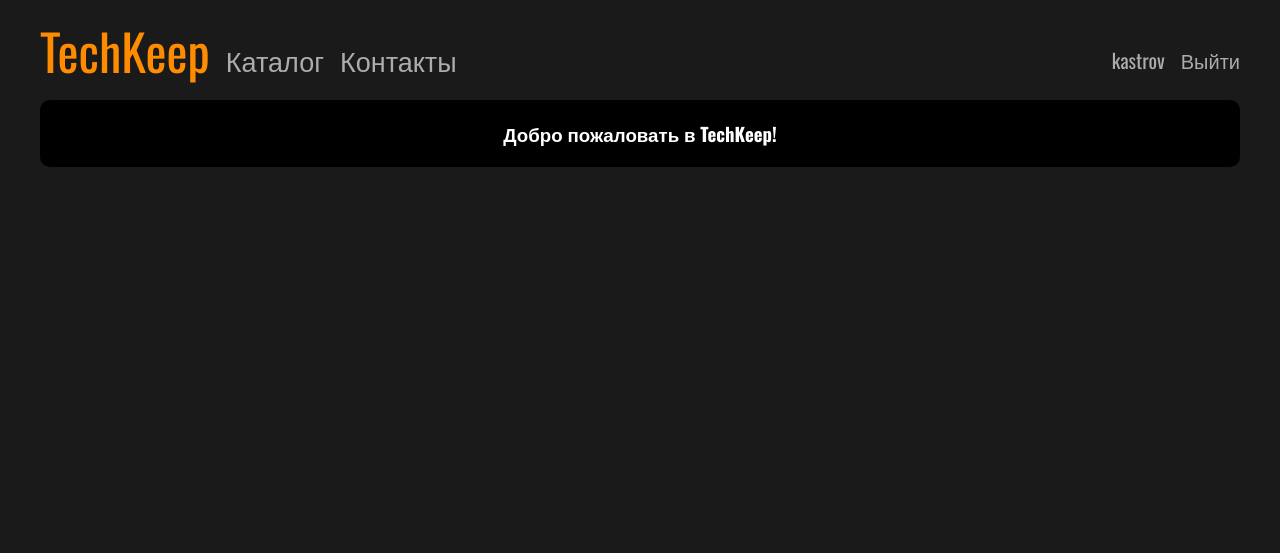
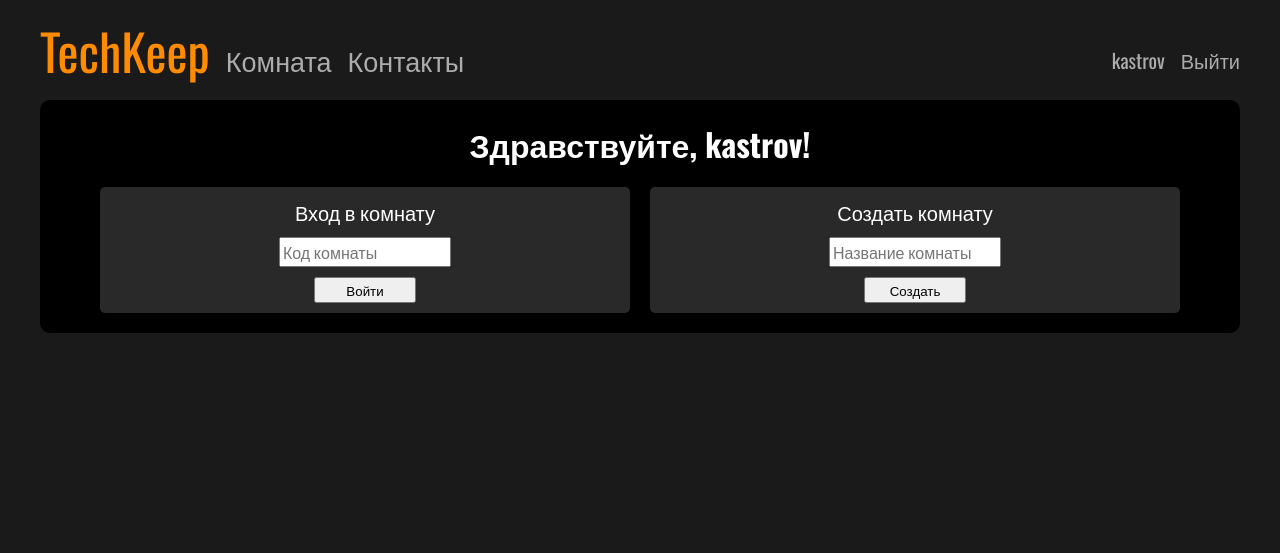
Before and after one commit to Sl1mak/TechKeep, a Django app: page / in a window 1280 px wide. Shown: the top 553 px of the page. Run offline with Django 5.2, Linux system fonts and the light colour scheme; a user stored in the database is signed in.

Commit message:
Rooms_logic

```diff
--- a/TechKeep/TechKeep/admin.py
+++ b/TechKeep/TechKeep/admin.py
@@ -1,4 +1,5 @@
 from django.contrib import admin
-from .models import Product
+from .models import Product, Room
 
 admin.site.register(Product)
+admin.site.register(Room)
--- a/TechKeep/TechKeep/static/styles/style.css
+++ b/TechKeep/TechKeep/static/styles/style.css
@@ -60,13 +60,6 @@
 
 button {
     font-family: "Oswald", sans-serif;
-    transition: transform 0.2s ease;
-    transform-origin: center;
-}
-
-button:hover {
-    cursor: pointer;
-    transform: scale(1.05);
 }
 
 /* Header Sector */
@@ -213,7 +206,34 @@
     display: flex;
     flex-direction: column;
     align-items: center;
-    justify-content: center
+    justify-content: center;
+}
+
+.room_blocks {
+    display: flex;
+    gap: 20px;
+    margin-top: 20px;
+    width: 90%;
+}
+
+.room_div {
+    background-color: #292929;
+    width: 50%;
+    border-radius: 5px;
+    padding: 10px;
+    display: flex;
+    flex-direction: column;
+    font-size: 20px;
+    gap: 10px;
+    align-items: center;
+}
+
+.room_button {
+    width: 20%;
+}
+
+.room_input {
+    font-size:16px;
 }
 
 /* Catalog Sector */
--- a/TechKeep/TechKeep/templates/catalog.html
+++ b/TechKeep/TechKeep/templates/catalog.html
@@ -12,6 +12,7 @@
             {% endfor %}
         </div>
         <div class="catalog_products">
+            {% if products %}
                 {% for product in products %}
                     <div class="catalog_product" data-category="{{ product.type }}">
                         <div class="catalog_image_div">
@@ -32,6 +33,9 @@
                         </div>
                     </div>
                 {% endfor %}
+            {% else %}
+                <p>Нет продуктов</p>
+            {% endif %}
         </div>
         {% if is_admin %}
             <div class="new_product_div">
@@ -39,6 +43,7 @@
                 <button class="new_product_btn" id="newProductModalBtn">Добавить</button>
             </div>
         {% endif %}
+        <h3>Код комнаты: {{ room.code }}</h3>
         <form class="new_product_modal" id="newProductModal" method="POST" enctype="multipart/form-data">
             {% csrf_token %}
             <div class="new_product_modal_content" id="newProductModalContent">
--- a/TechKeep/TechKeep/templates/h_f.html
+++ b/TechKeep/TechKeep/templates/h_f.html
@@ -12,7 +12,11 @@
     <header>
         <div class="header_cont">
             <a href="/" class="logo_text">TechKeep</a>
-            <a href="/catalog" class="header_item">Каталог</a>
+            {% if user.is_authenticated %}
+                <a href="/catalog" class="header_item">Комната</a>
+            {% else %}
+                <a href="/login" class="header_item">Комната</a>
+            {% endif %}
             <div class="header_item contact_h">
                 Контакты
                 <div class="contact_div">
--- a/TechKeep/TechKeep/templates/index.html
+++ b/TechKeep/TechKeep/templates/index.html
@@ -5,10 +5,23 @@
 
 {% block content %}
     <main class="index_main">
-        {% if username %}
+        {% if user.is_authenticated %}
             {% csrf_token %}
-            <h1>Здравствуйте, {{ username }}!</h1>
+            <h1>Здравствуйте, {{ user.username }}!</h1>
         {% endif %}
-        <h3>Добро пожаловать в TechKeep!</h3>
+        <div class="room_blocks">
+            <form method="post" action="{% url 'connect_room' %}" class="room_div">
+                {% csrf_token %}
+                <p>Вход в комнату</p>
+                <input class="room_input" id="con_room_code" type="text" placeholder="Код комнаты" maxlength="6" name="code">
+                <button class="room_button" id="connect_button" type="submit">Войти</button>
+            </form>
+            <form method="post" action="{% url 'create_room' %}" class="room_div">
+                {% csrf_token %}
+                <p>Создать комнату</p>
+                <input class="room_input" id="cre_room_code" type="text" placeholder="Название комнаты" maxlength="32" name="name">
+                <button class="room_button" id="create_button" type="submit">Создать</button>
+            </form>
+        </div>
     </main>
 {% endblock %}
--- a/TechKeep/TechKeep/urls.py
+++ b/TechKeep/TechKeep/urls.py
@@ -24,7 +24,7 @@
     path('admin/', admin.site.urls),
 
     path("", views.index, name='index'),
-    path("catalog", views.catalog, name='catalog'),
+    path("catalog/<int:room_id>", views.catalog, name='catalog'),
     path("login", views.login_page, name='login'),
     path("register_page", views.register_page, name='register_page'),
 
@@ -32,6 +32,8 @@
     path("loginUser", views.loginUser, name='loginUser'),
     path("logoutUser", views.logoutUser, name='logoutUser'),
     path("add_product/", views.add_product, name='add_product'),
+    path("create_room/", views.create_room, name='create_room'),
+    path("connect_room/", views.connect_room, name='connect_room'),
 ]
 
 if settings.DEBUG:
--- /dev/null
+++ b/TechKeep/TechKeep/utils.py
@@ -0,0 +1,5 @@
+import random
+import string
+
+def generate_room_code():
+    return ''.join(random.choices(string.ascii_uppercase + string.digits, k=6))
--- a/TechKeep/TechKeep/views.py
+++ b/TechKeep/TechKeep/views.py
@@ -1,11 +1,12 @@
 from django.http import JsonResponse
-from django.shortcuts import render
+from django.shortcuts import render, redirect, get_object_or_404
 from django.contrib.auth.models import User
 from django.contrib.auth.decorators import login_required
 from django.contrib.auth import authenticate, login, logout
 from django.views.decorators.csrf import csrf_exempt
 from django.views.decorators.http import require_POST
-from .models import Product
+from .models import Product, Room
+from .utils import generate_room_code
 import json
 
 def h_f(request):
@@ -20,23 +21,13 @@
 def register_page(request):
     return render(request, "register.html")
 
-def catalog(request):
-    user = request.user
-    products = Product.objects.none()
-    is_admin = False
-
-    if user.is_authenticated:
-        products = Product.objects.filter(user=user)
-        is_admin = user.is_superuser
-
-    # products = Product.objects.filter(user_id=user_id)
-
-    # categories = Product.CATEGORY_CHOICES
+def catalog(request, room_id):
+    room = get_object_or_404(Room, id=room_id)
+    products = Product.objects.filter(room_id=room_id)
 
     return render(request, "catalog.html", {
-        "categories": Product.CATEGORY_CHOICES,
         "products": products,
-        "is_admin": is_admin
+        "room": room
     })
 
 @csrf_exempt
@@ -74,7 +65,39 @@
     return JsonResponse({"message": "Logout successful"}, status=200)
 
 @require_POST
-def add_product(request):
+@login_required
+def create_room(request):
+    name = request.POST.get('name')
+
+    if not name:
+        return JsonResponse(
+            {'success': False, 'message': 'Название комнаты не может быть пустым'},
+            status=400
+        )
+
+    code = generate_room_code()
+    while Room.objects.filter(code=code).exists():
+        code = generate_room_code()
+
+    room = Room.objects.create(name=name, code=code)
+
+    return redirect('catalog', room_id=room.id)
+
+@require_POST
+@login_required
+def connect_room(request):
+    code = request.POST.get('code')
+
+    room = Room.objects.filter(code=code).first()
+
+    return redirect('catalog', room_id=room.id)
+
+@require_POST
+def add_product(request, room_id):
+    type_ = request.POST.get('type', 'other')
+    allowed_type = dict(Product.CATEGORY_CHOICES)
+    room = Room.Objects.get(id=room_id)
+
     if not request.user.is_authenticated:
         return JsonResponse(
             {'success': False, 'message': 'Вы не авторизованы'},
@@ -87,10 +110,6 @@
             status=403
         )
 
-    type_ = request.POST.get('type', 'other')
-
-    allowed_type = dict(Product.CATEGORY_CHOICES)
-
     if type_ not in allowed_type:
         return JsonResponse(
             {'success': False, 'message': 'Неверный тип продукта'},
@@ -98,7 +117,7 @@
         )
 
     Product.objects.create(
-        user=request.user,
+        room=room,
         name=request.POST.get('name'),
         description=request.POST.get('description'),
         type = type_,
```
Also changed, not shown: TechKeep/TechKeep/models.py (+8 -3 lines), TechKeep/TechKeep/migrations/0007_room_remove_product_user_product_room.py (added), TechKeep/TechKeep/migrations/0008_remove_product_diagnosting_description_and_more.py (added), TechKeep/TechKeep/migrations/0009_room_name.py (added), TechKeep/db.sqlite3. Lines whose indentation alone changed are shown as unchanged.
